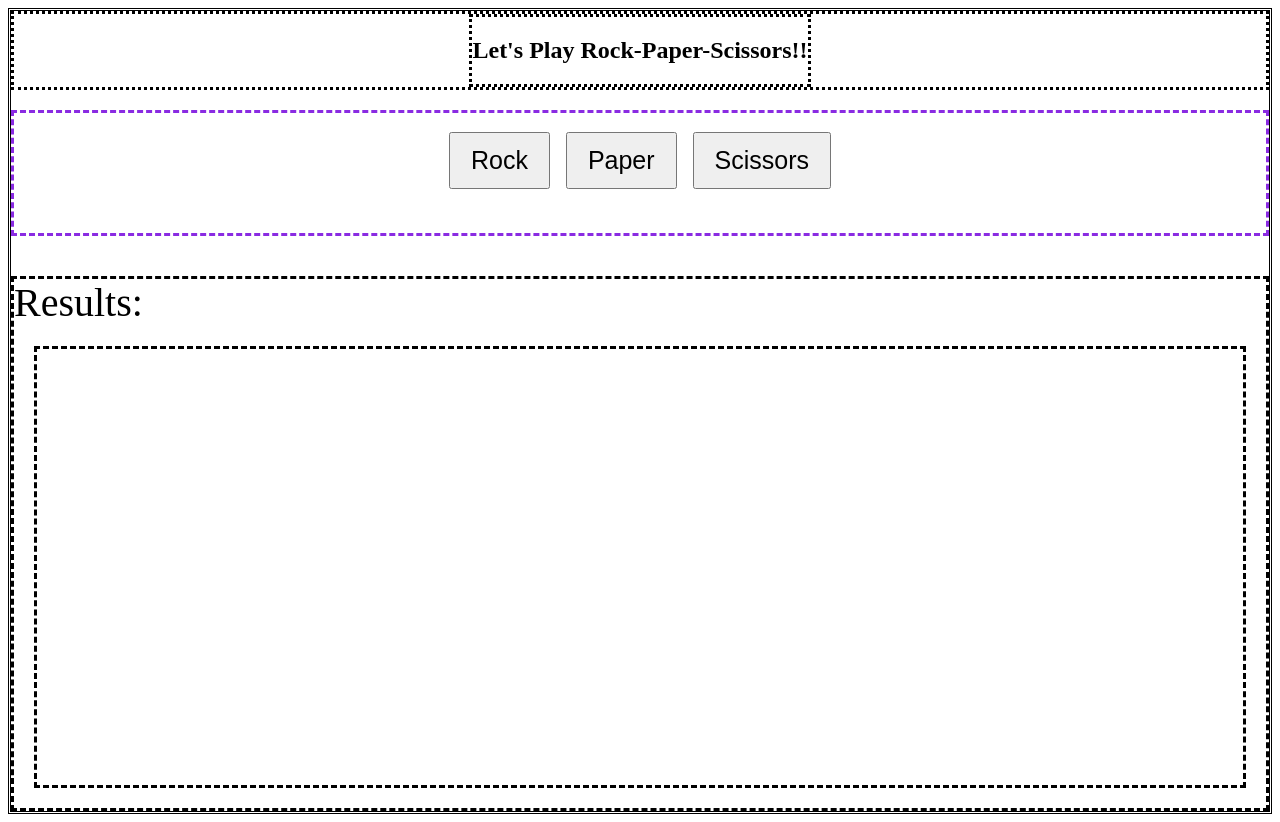
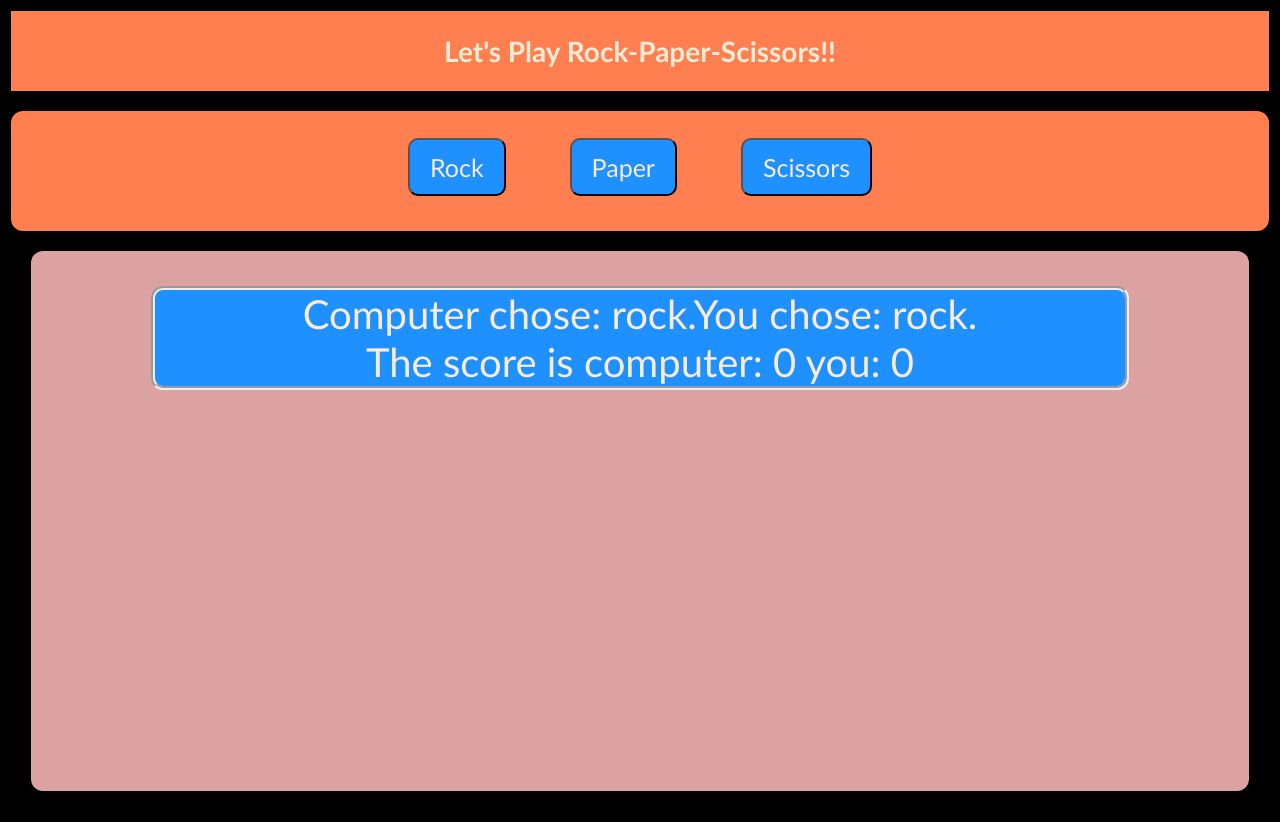
Before and after one commit to ldtr96/rock_paper_scissors-Odin, a plain HTML site: page rps.html in a window 1280 px wide. Both pictures are taken after a click on the button "Rock". Drawn offline with Linux system fonts and the light colour scheme.

Commit message:
Added more formatting an styling to the UI.

```diff
--- a/RPS.css
+++ b/RPS.css
@@ -6,16 +6,17 @@ body{
     align-content: stretch;
     border-style:double;
     border-color:black;
+    background-color:black;
 
 }
 
 #RPS-head {
     display: flex;
-    border-style: dotted;
-    border-color:black;
     margin-bottom: 20px;
     flex-direction: row;
     justify-content:center;
+    background-color:#ff7f50;
+    color:antiquewhite;
 }
 
 #h2-box{
@@ -23,8 +24,12 @@ body{
     flex-direction:column;
     align-content:center;
     align-items: center;
-    border-style:dotted;
 
+}
+
+h2{
+    font-size:28px;
+    font-family:'Gill Sans', 'Gill Sans MT', Calibri, 'Trebuchet MS', sans-serif;
 }
 
 #selection-cont{
@@ -35,12 +40,13 @@ body{
     align-items:center;
     justify-content: center;
     padding-bottom:25px;
-    border-style:dashed;
-    border-color:blueviolet;
+    background-color:#ff7f50;
+    border-radius:12px;
 }
 #selection-bar {
     display:flex;
     text-align:center;
+    border-radius:12px;
 
 
 }
@@ -50,7 +56,13 @@ body{
     padding: 12px;
     padding-left:20px;
     padding-right: 20px;
-    margin: 8px;
+    margin-left: 32px;
+    margin-right: 32px;
+    margin-top:16px;
+    background-color:dodgerblue;
+    color:antiquewhite;
+    border-radius: 10px;
+    font-family:'Gill Sans', 'Gill Sans MT', Calibri, 'Trebuchet MS', sans-serif;
 }
 
 #paper{
@@ -58,7 +70,13 @@ body{
     padding: 12px;
     padding-left:20px;
     padding-right: 20px;
-    margin: 8px;
+    margin-left: 32px;
+    margin-right: 32px;
+    margin-top:16px;
+    background-color:dodgerblue;
+    color:antiquewhite;
+    border-radius:10px;
+    font-family:'Gill Sans', 'Gill Sans MT', Calibri, 'Trebuchet MS', sans-serif;
 }
 
 #scissors{
@@ -66,23 +84,39 @@ body{
     padding: 12px;
     padding-left:20px;
     padding-right: 20px;
-    margin: 8px;
-}
-
-#results-header{
-    font-size: 40px;
-    margin-top: 40px;
-    display:flex;
-    border-style: dashed;
-    flex-direction:column;
-    flex-grow:1;
+    margin-left: 32px;
+    margin-right: 32px;
+    margin-top:16px;
+    background-color:dodgerblue;
+    color:antiquewhite;
+    border-radius:10px;
+    font-family:'Gill Sans', 'Gill Sans MT', Calibri, 'Trebuchet MS', sans-serif;
 }
 
 #results-window{
     display: flex;
-    border-style: dashed;
     flex-direction: column;
+    justify-content:flex-start;
     margin:20px;
     flex-grow:1;
+    background-color:#DCA1A1;
+    font-size:40px;
+    border-radius:12px;
 
 }
+
+#result-div{
+    display:flex;
+    text-align:center;
+    flex-direction: column;
+    margin-top:35px;
+    border-style:groove;
+    border-width:4px;
+    justify-content:center;
+    border-radius:12px;
+    margin-left:120px;
+    margin-right:120px;
+    background-color:dodgerblue;
+    color:antiquewhite;
+    font-family:'Gill Sans', 'Gill Sans MT', Calibri, 'Trebuchet MS', sans-serif;
+}
--- a/rps.html
+++ b/rps.html
@@ -23,12 +23,9 @@
             <button id="scissors">Scissors</button>
         </div>
     </div>
-    <div id="results-header">
-        Results:
         <div  id="results-window">
 
         </div>
-    </div>
 </body>
 <script src="rps.js">
 
--- a/rps.js
+++ b/rps.js
@@ -9,18 +9,6 @@ function getComputerChoice(){
     return cpuchoice;
 }
 
-
-
-/*function getHumanChoice(){
-    let userprompt = prompt("Please enter 'rock','paper', or 'scissors'.");
-    userprompt = userprompt.toLowerCase();
-    if (userprompt === "rock"){
-        userchoice = "rock"
-    } else if (userprompt ==="paper"){
-        userchoice = "paper"
-    } else userchoice = "scissors";
-    return userchoice;
-}*/
 let humanScore = 0;
 let computerScore = 0;
 choicerock = document.querySelector("#rock");
@@ -36,46 +24,28 @@ btn.forEach(btn => {
                 }
                 function playRound(userchoice,cpuchoice){
             if (userchoice==="rock" && cpuchoice==="rock"){
-                console.log("Computer chose: rock")
-                console.log("You chose: rock")
                 console.log("It's a tie! You both selected rock.")
             } else if (userchoice==="rock" && cpuchoice==="paper"){
-                console.log("Computer chose: paper")
-                console.log("You chose: rock")
                 console.log("Round lost! Paper beats rock.")
                 computerScore+=1
             } else if (userchoice==="rock" && cpuchoice==="scissors"){
-                console.log("Computer chose: scissors")
-                console.log("You chose: rock")
                 console.log("Round won! Rock beats scissors.")
                 humanScore+=1
             } else if (userchoice==="paper" && cpuchoice==="rock"){
-                console.log("Computer chose: rock")
-                console.log("You chose: paper")
                 console.log("Round won! Paper beats rock.")
                 humanScore+=1
             } else if (userchoice==="paper" && cpuchoice==="paper"){
-                console.log("Computer chose: paper")
-                console.log("You chose: paper")
                 console.log("It's a tie! You both selected paper.")
             } else if (userchoice==="paper" && cpuchoice==="scissors"){
-                console.log("Computer chose: scissors")
-                console.log("You chose: paper")
                 console.log("Round lost! Scissors beats paper.")
                 computerScore+=1
             } else if (userchoice==="scissors" && cpuchoice==="rock"){
-                console.log("Computer chose: rock")
-                console.log("you chose: scissors")
                 console.log("Round lost! Rock beats scissors.")
                 computerScore+=1
             } else if (userchoice==="scissors" && cpuchoice==="paper"){
-                console.log("Computer chose: paper")
-                console.log("You chose: scissors")
                 console.log("Round won! Scissors beats paper.")
                 humanScore+=1
             } else if (userchoice==="scissors" && cpuchoice==="scissors"){
-                console.log("Computer chose: scissors")
-                console.log("You chose: scissors")
                 console.log("It's a tie! You both selected scissors.")
             }
 
@@ -83,9 +53,50 @@ btn.forEach(btn => {
                 const humanSelection = getHumanChoice();
                 const computerSelection = getComputerChoice();
                 playRound(humanSelection,computerSelection);
-                console.log("The score is computer: "+computerScore+ " you: "+humanScore);
-                computerScore;
-                humanScore;
+                roundScore = "The score is computer: "+computerScore+ " you: "+humanScore;
+                roundchoices = "Computer chose: " + cpuchoice + "." + "You chose: " + userchoice + ".";
+
+                newcreatediv = document.createElement("div");
+                newcreatediv.setAttribute("id", "result-div");
+
+
+                scorediv = document.createElement("div");
+                scorediv.setAttribute("id", "score-div");
+                scorediv.textContent = roundScore;
+
+                choicesdiv = document.createElement("div");
+                choicesdiv.setAttribute("id", "choices-div");
+                choicesdiv.textContent = roundchoices;
+
+                newcreatediv.appendChild(choicesdiv);
+                newcreatediv.appendChild(scorediv);
+
+                resultsParent = document.querySelector("#results-window")
+
+                oldcreatediv = document.querySelector("#result-div")
+
+                if (oldcreatediv == null){
+                    resultsParent.appendChild(newcreatediv);
+                }
+
+                else {
+                    oldcreatediv.replaceWith(newcreatediv);
+                    resultsParent.appendChild(newcreatediv);
+                }
+
+                if (humanScore == 5){
+                    scorediv.textContent = "You're a winner and all you do is win!"
+                    humanScore = 0
+                    computerScore = 0
+                    window.open("https://www.youtube.com/watch?v=GGXzlRoNtHU&list=RDGGXzlRoNtHU&start_radio=1");
+                }
+
+                else if (computerScore ==5){
+                    scorediv.textContent ="You lost?!? What a loser..."
+                    humanScore = 0
+                    computerScore = 0
+                    window.open("https://www.youtube.com/watch?v=dQw4w9WgXcQ&list=RDdQw4w9WgXcQ&start_radio=1");
+                }
 
             }
         )
@@ -94,90 +105,6 @@ btn.forEach(btn => {
 
 
 
-/*
-btn.addEventlistener("click", ()=>{
-    if
-})
-
-function getHumanChoice2(){
-    choicerock.addEventListener("click",()=>{
-        userchoice = "rock";
-        return userchoice;
-        }
-    )
-
-    choicepaper.addEventListener("click",()=>{
-        userchoice = "paper";
-        return userchoice;
-        }
-    )
-
-    choicescissors.addEventListener("click", () =>{
-        userchoice = "scissors";
-        return userchoice;
-    })
-
-} */
-
-
-
-
-function playGame2(){
-    function playRound(userchoice,cpuchoice){
-            if (userchoice==="rock" && cpuchoice==="rock"){
-                console.log("Computer chose: rock")
-                console.log("You chose: rock")
-                console.log("It's a tie! You both selected rock.")
-            } else if (userchoice==="rock" && cpuchoice==="paper"){
-                console.log("Computer chose: paper")
-                console.log("You chose: rock")
-                console.log("Round lost! Paper beats rock.")
-                computerScore+=1
-            } else if (userchoice==="rock" && cpuchoice==="scissors"){
-                console.log("Computer chose: scissors")
-                console.log("You chose: rock")
-                console.log("Round won! Rock beats scissors.")
-                humanScore+=1
-            } else if (userchoice==="paper" && cpuchoice==="rock"){
-                console.log("Computer chose: rock")
-                console.log("You chose: paper")
-                console.log("Round won! Paper beats rock.")
-                humanScore+=1
-            } else if (userchoice==="paper" && cpuchoice==="paper"){
-                console.log("Computer chose: paper")
-                console.log("You chose: paper")
-                console.log("It's a tie! You both selected paper.")
-            } else if (userchoice==="paper" && cpuchoice==="scissors"){
-                console.log("Computer chose: scissors")
-                console.log("You chose: paper")
-                console.log("Round lost! Scissors beats paper.")
-                computerScore+=1
-            } else if (userchoice==="scissors" && cpuchoice==="rock"){
-                console.log("Computer chose: rock")
-                console.log("you chose: scissors")
-                console.log("Round lost! Rock beats scissors.")
-                computerScore+=1
-            } else if (userchoice==="scissors" && cpuchoice==="paper"){
-                console.log("Computer chose: paper")
-                console.log("You chose: scissors")
-                console.log("Round won! Scissors beats paper.")
-                humanScore+=1
-            } else if (userchoice==="scissors" && cpuchoice==="scissors"){
-                console.log("Computer chose: scissors")
-                console.log("You chose: scissors")
-                console.log("It's a tie! You both selected scissors.")
-            }
-
-    }
-
-        const humanSelection = getHumanChoice();
-        const computerSelection = getComputerChoice();
-
-        playRound(humanSelection,computerSelection);
-        console.log("The score is computer: "+computerScore+ " you: "+humanScore);
-        return computerScore;
-        return humanScore;
-}
 
 
 //The below is outside of functions. Comment out to avoid the script automatically running for now.
```
